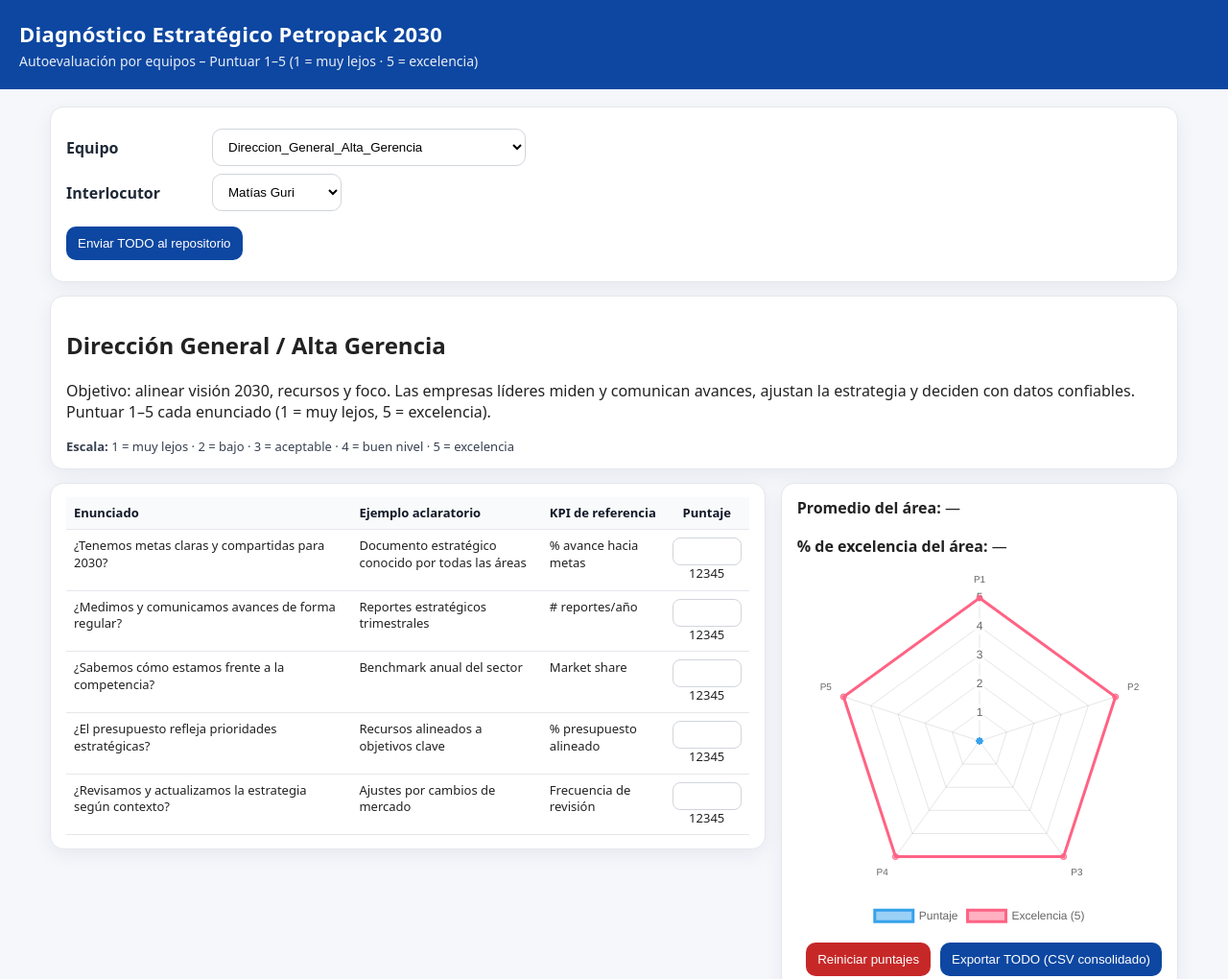
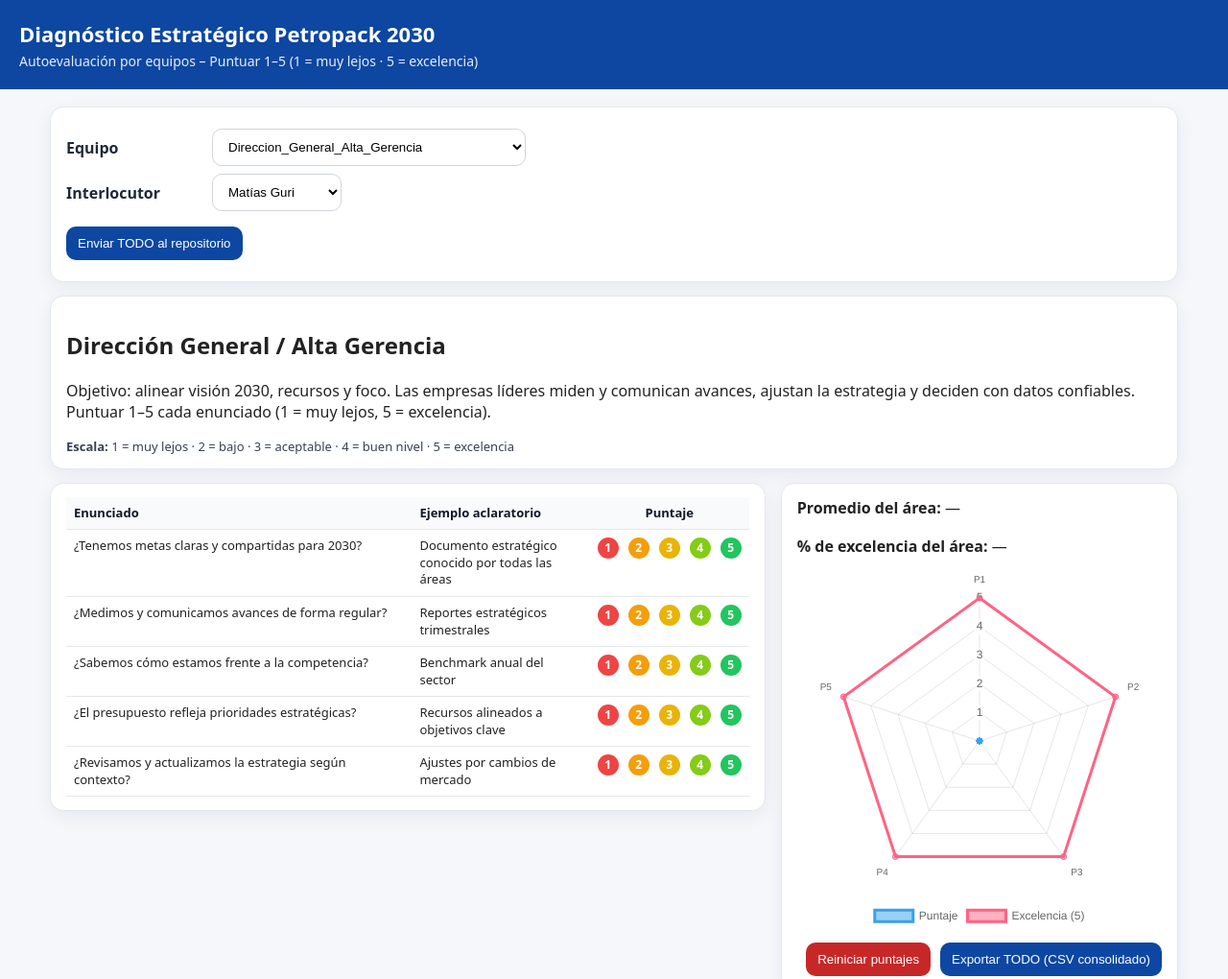
Before and after one commit to JORGELBURGOS/PTK_ENC_PE, a plain HTML site: page index.html in a window 1280 px wide. Shown: the top 1020 px of the page at 96% size. Drawn offline with nearby package versions, Linux system fonts and the light colour scheme.

Commit message:
Update styles.css

```diff
--- a/styles.css
+++ b/styles.css
@@ -2,11 +2,14 @@
 :root{
   --bg:#f6f7fb; --fg:#222; --primary:#0d47a1; --muted:#6b7280; --card:#fff; --border:#e5e7eb;
   --shadow:0 6px 20px rgba(13,25,66,.06);
+  --danger:#c62828;
+  /* Colores semáforo */
+  --dot1:#ef4444; --dot2:#f59e0b; --dot3:#eab308; --dot4:#84cc16; --dot5:#22c55e;
 }
 html,body{height:100%}
 body{font-family:system-ui,-apple-system,Segoe UI,Roboto,Ubuntu,'Helvetica Neue',Arial,sans-serif;margin:0;background:var(--bg);color:var(--fg)}
 header{background:var(--primary);color:#fff;padding:20px}
-header h1{margin:0 0 4px 0;font-size:22px;letter-spacing:.2px}
+header h1{margin:0 0 4px 0;font-size:22px}
 header p{margin:0;font-size:14px;opacity:.9}
 
 .container{max-width:1200px;margin:18px auto;padding:0 12px}
@@ -14,16 +17,15 @@ header p{margin:0;font-size:14px;opacity:.9}
 .row{display:flex;gap:12px;align-items:center;margin:8px 0;flex-wrap:wrap}
 label{min-width:140px;font-weight:600;color:#1f2937}
 select,button{padding:10px 12px;border:1px solid #d1d5db;border-radius:10px;background:#fff}
-button{background:var(--primary);color:#fff;border:none;cursor:pointer;transition:transform .04s ease}
+button{background:var(--primary);color:#fff;border:none;cursor:pointer}
 button:hover{opacity:.95}
-button:active{transform:translateY(1px)}
-button.danger{background:#c62828}
+button.danger{background:var(--danger)}
 button.ghost{background:#fff;color:var(--primary);border:1px solid #c9d0ea}
 .is-hidden{display:none !important}
 
 .speech .scale{margin-top:8px;font-size:13px;color:#374151}
 
-/* Grilla de trabajo: tabla a la izquierda, radar + acciones a la derecha */
+/* Grilla: tabla a la izquierda, radar + acciones a la derecha */
 .workgrid{
   display:grid; gap:16px; align-items:start;
   grid-template-columns: 1.8fr 1fr;
@@ -32,35 +34,42 @@ button.ghost{background:#fff;color:var(--primary);border:1px solid #c9d0ea}
   .workgrid{grid-template-columns:1fr}
 }
 
-/* Tabla compacta y legible */
+/* Tabla compacta */
 .questions table{width:100%;border-collapse:separate;border-spacing:0;font-size:13px;line-height:1.35}
 .questions th,.questions td{border-bottom:1px solid var(--border);padding:8px 8px;vertical-align:top}
 .questions th{background:#f9fafb;position:sticky;top:0;z-index:1;text-align:left;color:#111827;font-weight:700}
-.questions th:nth-child(1){width:42%}
+/* Anchos */
+.questions th:nth-child(1){width:56%}
 .questions th:nth-child(2){width:28%}
-.questions th:nth-child(3){width:18%}
-.questions th:nth-child(4){width:12%;text-align:center}
+.questions th:nth-child(3){width:0}   /* KPI header placeholder */
+.questions th:nth-child(4){width:16%;text-align:center}
 .questions td:nth-child(4){text-align:center}
-.questions input[type=number]{width:72px;padding:6px;border:1px solid #d1d5db;border-radius:8px;font-size:13px}
-.questions input[type=number]:focus{outline:2px solid #c7d2fe; border-color:#93c5fd}
 
-/* Resultados y acciones derechas (no flotantes) */
+/* Ocultar KPI solo con CSS (no rompemos app.js) */
+.hide-kpi{display:none!important}
+
+/* Input numérico oculto (lo usa app.js) */
+input.score-hidden{display:none}
+
+/* Bolitas semaforizadas 1–5 */
+.dot-group{display:flex;gap:10px;justify-content:center;align-items:center}
+.dot{width:22px;height:22px;border-radius:999px;display:inline-flex;align-items:center;justify-content:center;
+     font-size:12px;font-weight:700;color:#fff;cursor:pointer;user-select:none;border:2px solid transparent;transition:transform .05s ease}
+.dot:hover{transform:translateY(-1px)}
+.dot[data-v="1"]{background:var(--dot1)}
+.dot[data-v="2"]{background:var(--dot2)}
+.dot[data-v="3"]{background:var(--dot3)}
+.dot[data-v="4"]{background:var(--dot4)}
+.dot[data-v="5"]{background:var(--dot5)}
+.dot.is-selected{box-shadow:0 0 0 2px rgba(0,0,0,.08); border-color:#fff}
+
+/* Resultados y acciones */
 .results .stats{display:flex;gap:18px;flex-wrap:wrap;margin-bottom:10px}
 .results canvas{max-width:100%}
-.actions-right{
-  display:flex;
-  justify-content:flex-end;
-  gap:10px;
-  margin-top:12px;
-}
+.actions-right{display:flex;justify-content:flex-end;gap:10px;margin-top:12px}
 @media (max-width: 980px){
-  .actions-right{
-    justify-content:stretch;
-    flex-wrap:wrap;
-  }
-  .actions-right button{
-    flex:1 1 auto;
-  }
+  .actions-right{justify-content:stretch;flex-wrap:wrap}
+  .actions-right button{flex:1 1 auto}
 }
 
 /* Modal <dialog> */
```
